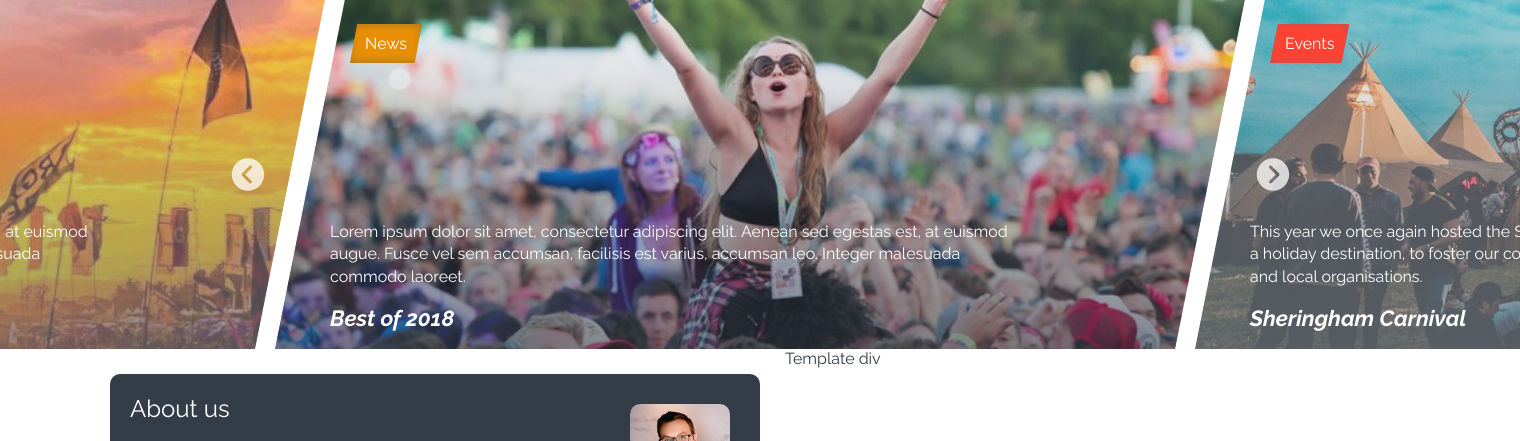
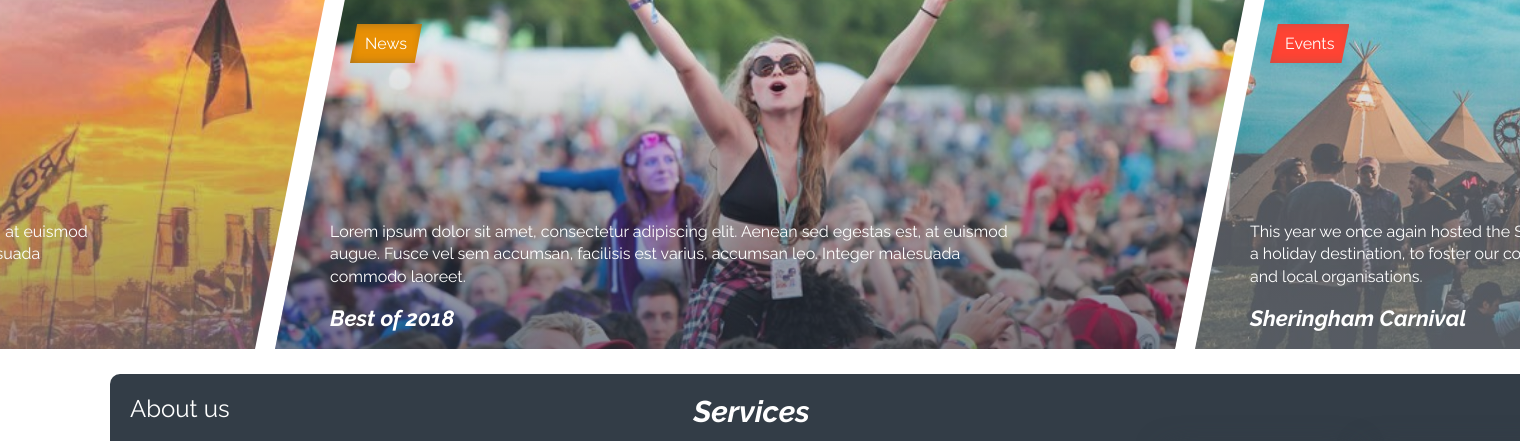
Before and after one commit to aaronbrown1989/firefly-events, a PHP site: page /index-mirror.html in a window 1520 px wide; the page is wider, and only the part inside the window is pictured. Shown: the part 101-542 px from the top of that part. Run offline with PHP 8.4, Linux system fonts and the light colour scheme; some libraries are stand-ins or nearby versions.

Commit message:
refactor services module

```diff
--- a/css/style.css
+++ b/css/style.css
@@ -19,6 +19,13 @@ h1 {
   margin: 20px;
 }
 
+h2.section-header {
+  font-weight: 700;
+  font-size: 30px;
+  font-style: italic;
+  margin: 0 0 25px;
+}
+
 p {
   line-height: 1.4;
 }
@@ -36,12 +43,27 @@ p {
   h1 {
     margin: 20px 50px;
   }
+
+  h2.section-header {
+    text-align: center;
+    margin: 0 0 35px;
+  }
+}
+
+@media (min-width: 900px) {
+  h2.section-header {
+    margin: 0 0 50px;
+  }
 }
 
 @media (min-width: 1200px) {
   h1 {
     margin: 20px 0;
     width: 100%;
+  }
+
+  h2.section-header {
+    margin: 0 0 60px;
   }
 }
 
--- a/index-mirror.html
+++ b/index-mirror.html
@@ -71,15 +71,9 @@
           <img class="about-pp" src="https://raw.githubusercontent.com/hoytcodes/firefly-events/master/img/about/about-two.png">
           <img class="about-pp about-pp-last" src="https://raw.githubusercontent.com/hoytcodes/firefly-events/master/img/about/about-three.png">
         </div>
-      </section>
-      <section id="template">
-        <div>
-          Template div
-        </div>
-      </section>
 
       <section id="services">
-        <h2 id="services-header">Services</h2>
+        <h2 class="section-header">Services</h2>
         <div id="services-img-container">
           <div id="services-security" class="services-img">
             <span id="services-security-text" class="services-overlay-text">Security</span>
```
Also changed, not shown: other parts of css/style.css (+18 -44 lines). Lines whose indentation alone changed are shown as unchanged.
